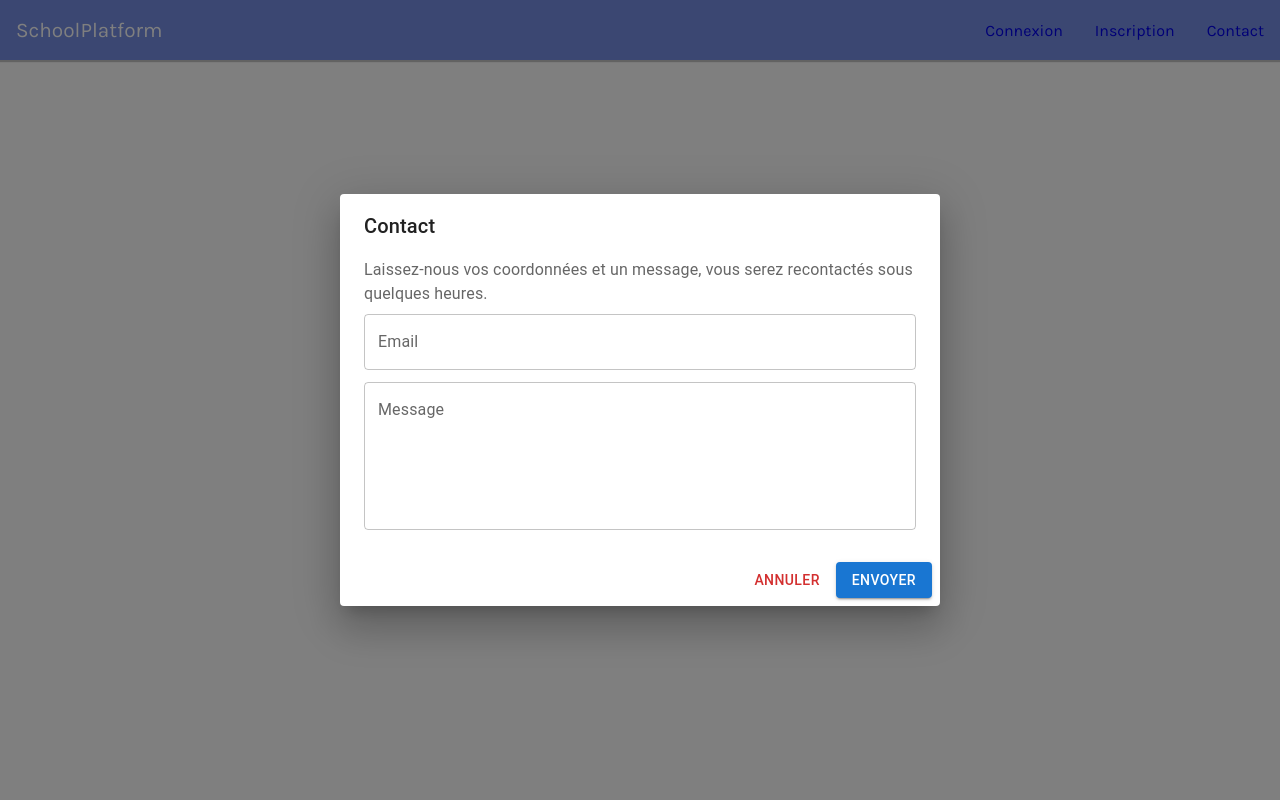
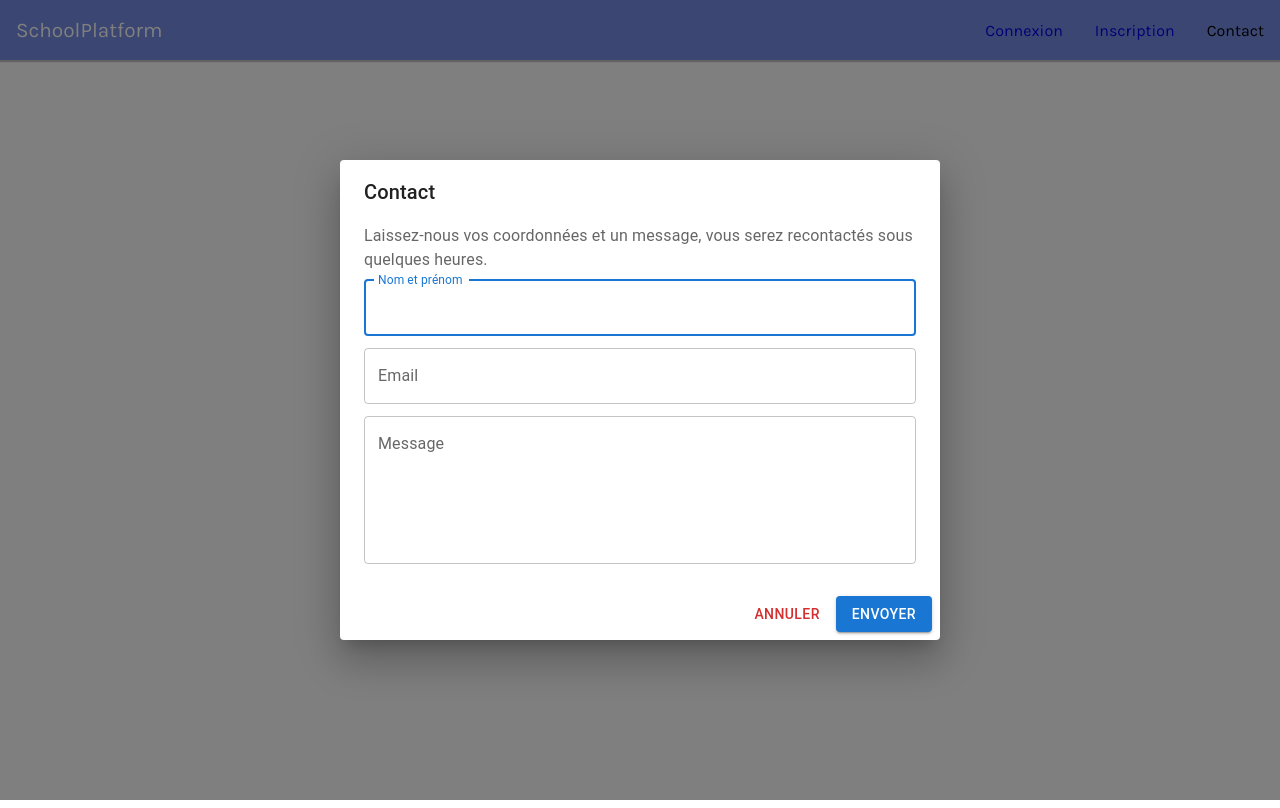
Before and after one commit to aurellandry/SchoolPlatform, a React (Create React App) app: page /login in a window 1280 px wide. Both pictures are taken after a click on the link "Contact". Built offline with nearby package versions, Linux system fonts and the light colour scheme.

Commit message:
feat: add contact modal

```diff
--- a/src/components/Modal/ContactModal.js
+++ b/src/components/Modal/ContactModal.js
@@ -5,15 +5,89 @@ import DialogActions from '@mui/material/DialogActions';
 import DialogContent from '@mui/material/DialogContent';
 import DialogContentText from '@mui/material/DialogContentText';
 import DialogTitle from '@mui/material/DialogTitle';
+import Alert from '@mui/material/Alert';
+import Stack from '@mui/material/Stack';
+import { FontAwesomeIcon } from '@fortawesome/react-fontawesome'
+import { faCircleNotch } from '@fortawesome/free-solid-svg-icons'
+import { useState } from 'react';
+
+import axios from 'axios';
 
 export default function ContactModal(props) {
+    const [email, setEmail] = useState('');
+    const [name, setName] = useState('');
+    const [message, setMessage] = useState('');
+    const [isLoading, setIsLoading] = useState(false);
+    const [submitStatus, setSubmitStatus] = useState(false);
+
+    const handleSubmit = async () => {
+        try {
+            const payload = {
+                email,
+                name,
+                message
+            };
+
+            setIsLoading(true);
+            const response = await axios.post(
+                `${process.env.REACT_APP_BASE_API_URL}/api/contact`,
+                payload,
+                {
+                    headers: {
+                        'Content-Type': 'application/json'
+                    }
+                }
+            );
+            console.log('Contact response : ', response);
+            if (response.status !== 200) {
+                throw new Error(response.statusText);
+            }
+
+            setSubmitStatus(response.data.success);
+            setIsLoading(false);
+        } catch (error) {
+            setIsLoading(false);
+            throw new Error(error ?? 'Error while sending contact request');
+        }
+    }
+
+    const resetData = () => {
+        setName('');
+        setEmail('');
+        setMessage('');
+    }
+
+    const handleClose = () => {
+        resetData();
+        setSubmitStatus(null);
+        props.close();
+    }
+
     return (
-        <Dialog open={props.open} onClose={props.handleClose}>
+        <Dialog open={props.open} onClose={handleClose}>
             <DialogTitle>Contact</DialogTitle>
             <DialogContent>
+                {submitStatus && (
+                    <Stack sx={{ width: '100%' }} spacing={2}>
+                        <Alert severity="success">Demande de contact envoyée avec succès !</Alert>
+                    </Stack>
+                )}
+
+                {!submitStatus && (
+                    <>
                         <DialogContentText>
                             Laissez-nous vos coordonnées et un message, vous serez recontactés sous quelques heures.
                         </DialogContentText>
+                        <TextField
+                            autoFocus
+                            margin="dense"
+                            id="name"
+                            label="Nom et prénom"
+                            fullWidth
+                            variant="outlined"
+                            value={name}
+                            onChange={(event) => setName(event.target.value) }
+                        />
                         <TextField
                             autoFocus
                             margin="dense"
@@ -22,6 +96,8 @@ export default function ContactModal(props) {
                             type="email"
                             fullWidth
                             variant="outlined"
+                            value={email}
+                            onChange={(event) => setEmail(event.target.value) }
                         />
                         <TextField
                             autoFocus
@@ -32,22 +108,48 @@ export default function ContactModal(props) {
                             multiline
                             rows={5}
                             variant="outlined"
+                            value={message}
+                            onChange={(event) => setMessage(event.target.value) }
                         />
+                    </>
+                )}
             </DialogContent>
             <DialogActions>
+                {submitStatus ?
+                    (
+                        <Button
+                            color="primary"
+                            onClick={handleClose}
+                            disabled={isLoading}
+                        >
+                            Fermer
+                        </Button>
+                    ) : (
+                        <>
                             <Button
                                 color="error"
-                    onClick={props.handleClose}
+                                onClick={handleClose}
+                                disabled={isLoading}
                             >
                                 Annuler
                             </Button>
                             <Button
                                 variant="contained"
                                 color="primary"
-                    onClick={props.handleClose}
+                                onClick={handleSubmit}
+                                disabled={isLoading}
                             >
-                    Envoyer
+                                {
+                                    isLoading ?
+                                        (<FontAwesomeIcon icon={faCircleNotch} spin />)
+                                    :
+                                        'Envoyer'
+                                }
+
                             </Button>
+                        </>
+                    )
+                }
             </DialogActions>
         </Dialog>
     );
--- a/src/components/Navbar/index.js
+++ b/src/components/Navbar/index.js
@@ -1,4 +1,4 @@
-import { useState, useEffect } from 'react';
+import { useState } from 'react';
 import { useDispatch, useSelector } from 'react-redux';
 import { logout } from '../../store/reducers/authSlice';
 import ThreeBars from './ThreeBars';
@@ -23,7 +23,7 @@ export default function Navbar() {
     const showContactModal = () => {
         setOpenContactModal(true);
     }
-    const hideContactModal = () => {
+    const closeContactModal = () => {
         setOpenContactModal(false);
     }
 
@@ -53,7 +53,7 @@ export default function Navbar() {
                                 <a href='/register'>Inscription</a>
                             </li>
                             <li>
-                                <a href='#' onClick={showContactModal}>Contact</a>
+                                <a href={void(0)} onClick={showContactModal}>Contact</a>
                             </li>
                         </ul>
                     )
@@ -68,14 +68,17 @@ export default function Navbar() {
                                 {user.first_name} {user.last_name}
                             </li>
                             <li>
-                                <a href='#' onClick={handleLogout}>Déconnexion</a>
+                                <a href={void(0)} onClick={handleLogout}>Déconnexion</a>
                             </li>
                         </ul>
                     )
                 }
             </div>
 
-            <ContactModal open={openContactModal} handleClose={hideContactModal} />
+            <ContactModal
+                open={openContactModal}
+                close={closeContactModal}
+            />
         </nav>
     )
 }
--- a/src/pages/Register/index.js
+++ b/src/pages/Register/index.js
@@ -6,7 +6,7 @@ import BaseForm from '../../components/Form/BaseForm';
 import Input from '../../components/Form/Input/Input';
 import Select from '../../components/Form/Select';
 
-import { register } from '../../store/reducers/registerSlice';
+// import { register } from '../../store/reducers/registerSlice';
 
 import './Register.css'
 
@@ -28,8 +28,8 @@ export default function Register() {
 
     // const navigate = useNavigate();
 
-    const user = useSelector((state) => state.register.user);
-    const error = useSelector((state) => state.register.error);
+    /* const user = useSelector((state) => state.register.user);
+    const error = useSelector((state) => state.register.error); */
     const isLoading = useSelector((state) => state.register.loading);
 
     const [firstName, setFirstName] = useState('');
--- a/src/store/reducers/authSlice.js
+++ b/src/store/reducers/authSlice.js
@@ -33,7 +33,7 @@ export const login = createAsyncThunk('auth/login', async (payload) => {
 
 export const logout = createAsyncThunk('auth/logout', async (accessToken) => {
     try {
-        const response = await axios.post(
+        await axios.post(
             `${process.env.REACT_APP_BASE_API_URL}/api/logout`,
             {},
             {
```
Lines whose indentation alone changed are shown as unchanged.
